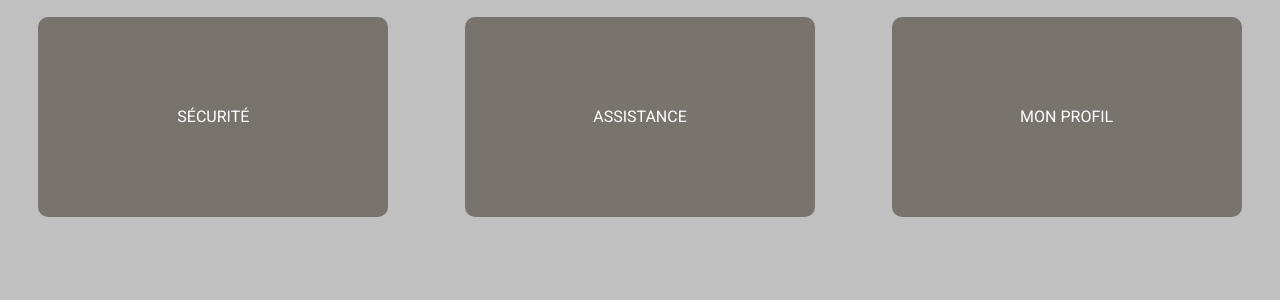
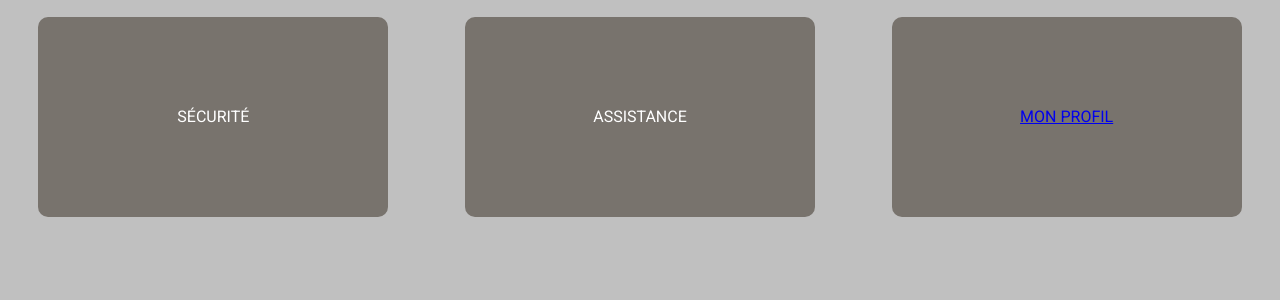
Before and after one commit to Toged/APPDomusG3, a PHP site: page /espace_client.php in a window 1280 px wide. Shown: the part 353-653 px from the top of the page. Run offline with PHP 8.4, Linux system fonts and the light colour scheme.

Commit message:
Link espace client to mon profil
Ajout du lien à la page "mon profil" sur l'espace client

```diff
--- a/Domus V.Flo non finale/php/espace_client.php
+++ b/Domus V.Flo non finale/php/espace_client.php
@@ -20,7 +20,7 @@
 		<div class="container2">
 			<div class="block4">Sécurité</div>
 			<div class="block5">Assistance</div>
-			<div class="block6">Mon Profil</div>
+			<div class="block6"><a href="../php/mon_profil.php">Mon Profil</a></div>
 		</div>
 
 	</body>
```
